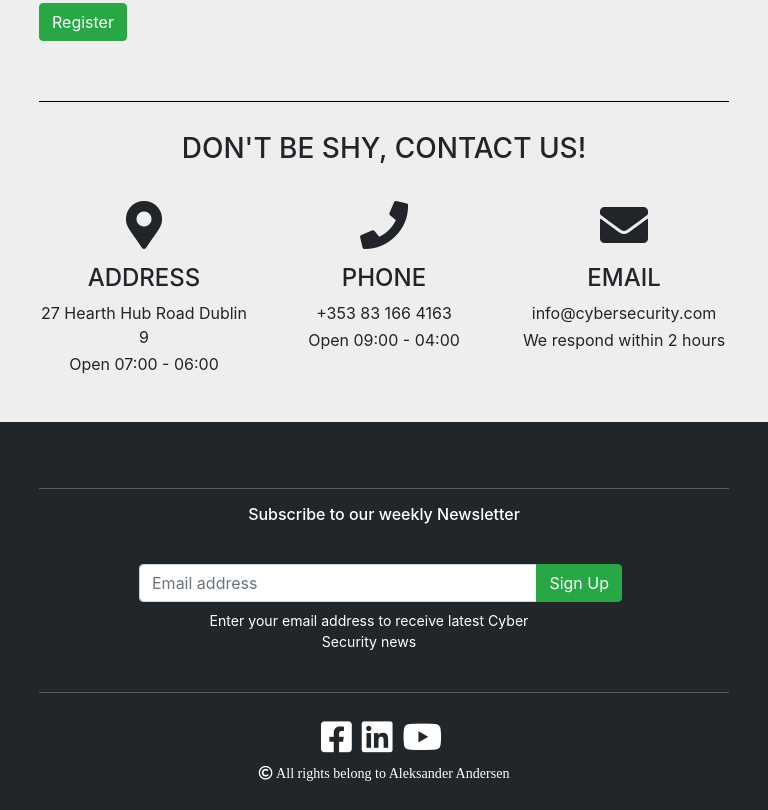
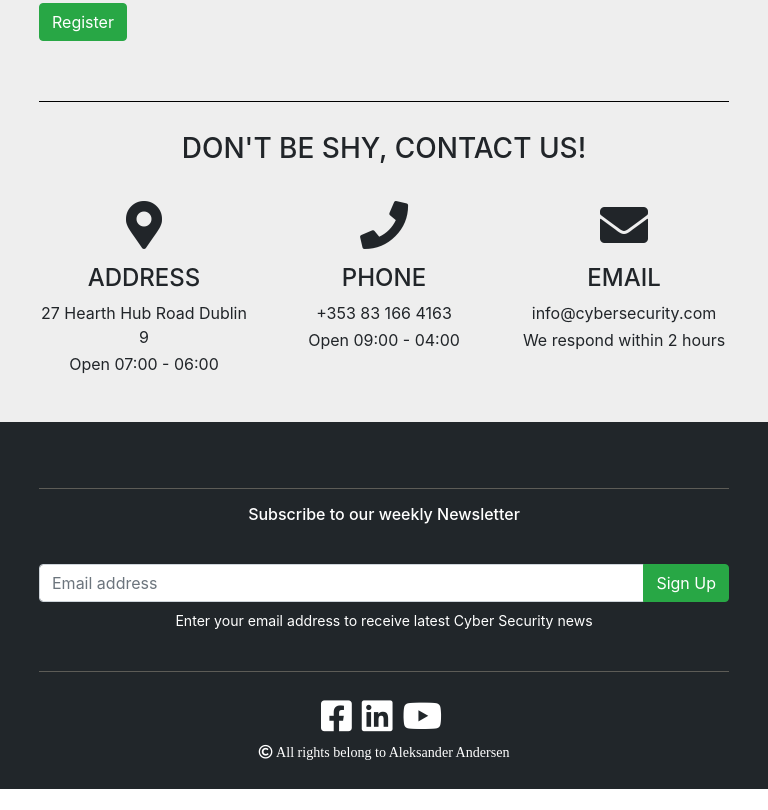
Before and after one commit to Pyleks/cyber-security-course, a plain HTML site: page index.html in a window 768 px wide. Shown: the part 3794-4604 px from the top of the page. After the commit the page ends 4583 px from the top, so only its background shows below. Drawn offline with nearby package versions, Linux system fonts and the light colour scheme.

Commit message:
Updated CSS For footer responsive code

```diff
--- a/css/style.css
+++ b/css/style.css
@@ -184,7 +184,6 @@ FRONT END*/
 
 /*Footer Container*/
 .footer-container {
-    width: 100%;
     background-color: #21262a;
     padding-top: 50px;
     padding-bottom: 30px;
@@ -264,12 +263,6 @@ FRONT END*/
         width: 100%;
         height: 100%;
     }
-
-
-
-
-
-
 }
 
 @media (min-width: 321px) and (max-width: 360px) {
@@ -317,9 +310,6 @@ FRONT END*/
         width: 100%;
         height: 100%;
     }
-
-
-
 }
 
 @media (min-width: 361px) and (max-width: 375px) {
@@ -378,11 +368,6 @@ FRONT END*/
         width: 100%;
         height: 100%;
     }
-
-
-
-
-
 }
 
 @media (min-width: 376px) and (max-width: 400px) {
@@ -441,9 +426,6 @@ FRONT END*/
         width: 100%;
         height: 100%;
     }
-
-
-
 }
 
 @media (min-width: 401px) and (max-width: 411px) {
@@ -497,7 +479,6 @@ FRONT END*/
         width: 100%;
         height: 100%;
     }
-
 }
 
 @media (min-width: 412px) and (max-width: 414px) {
@@ -552,7 +533,6 @@ FRONT END*/
         width: 100%;
         height: 100%;
     }
-
 }
 
 @media (min-width: 415px) and (max-width: 450px) {
@@ -606,7 +586,6 @@ FRONT END*/
         width: 100%;
         height: 100%;
     }
-
 }
 
 
@@ -661,7 +640,6 @@ FRONT END*/
         width: 100%;
         height: 100%;
     }
-
 }
 
 @media (min-width: 601px) and (max-width: 699px) {
@@ -716,7 +694,6 @@ FRONT END*/
         width: 100%;
         height: 100%;
     }
-
 }
 
 @media (min-width: 700px) and (max-width: 768px) {
@@ -776,24 +753,6 @@ FRONT END*/
         width: 100%;
         height: 100%;
     }
-
-
-    .email-input-container {
-        margin-right: 50%;
-        text-align: center;
-        position: relative;
-        top: 0;
-        left: 150px;
-        right: 0;
-    }
-    .input-container {
-        width: 70%;
-        position: relative;
-        top: 0;
-        left: 100px;
-        right: 0;
-    }
-
 }
 
 @media (min-width: 1020px) and (max-width: 1024px) {
@@ -861,18 +820,8 @@ FRONT END*/
         left: 190px;
         right: 0;
     }
-    .input-container {
-        width: 70%;
-        position: relative;
-        top: 0;
-        left: 125px;
-        right: 0;
-    }
+}
 
-    /*.social-media-container {*/
-    /*    text-align: center;*/
-    /*}*/
-}
 
 @media (min-width: 1px) and (max-width: 1200px) {
     .copyright-container {
```
